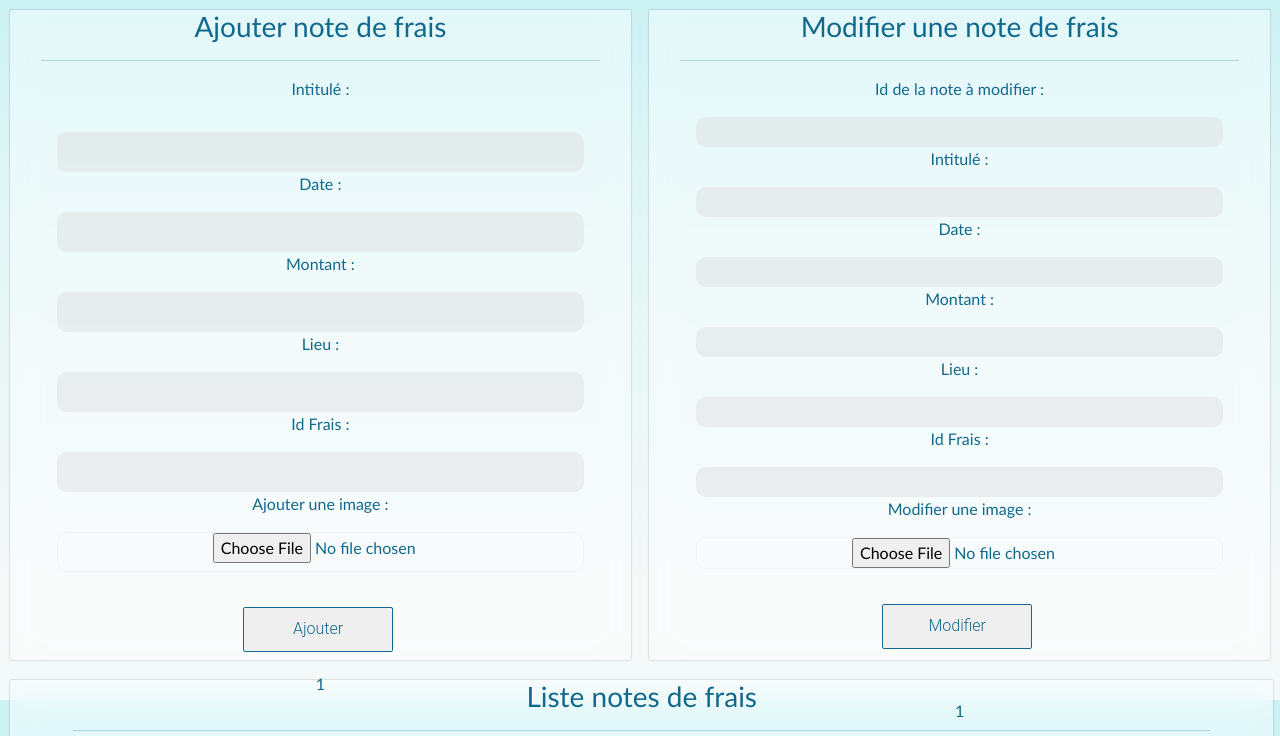
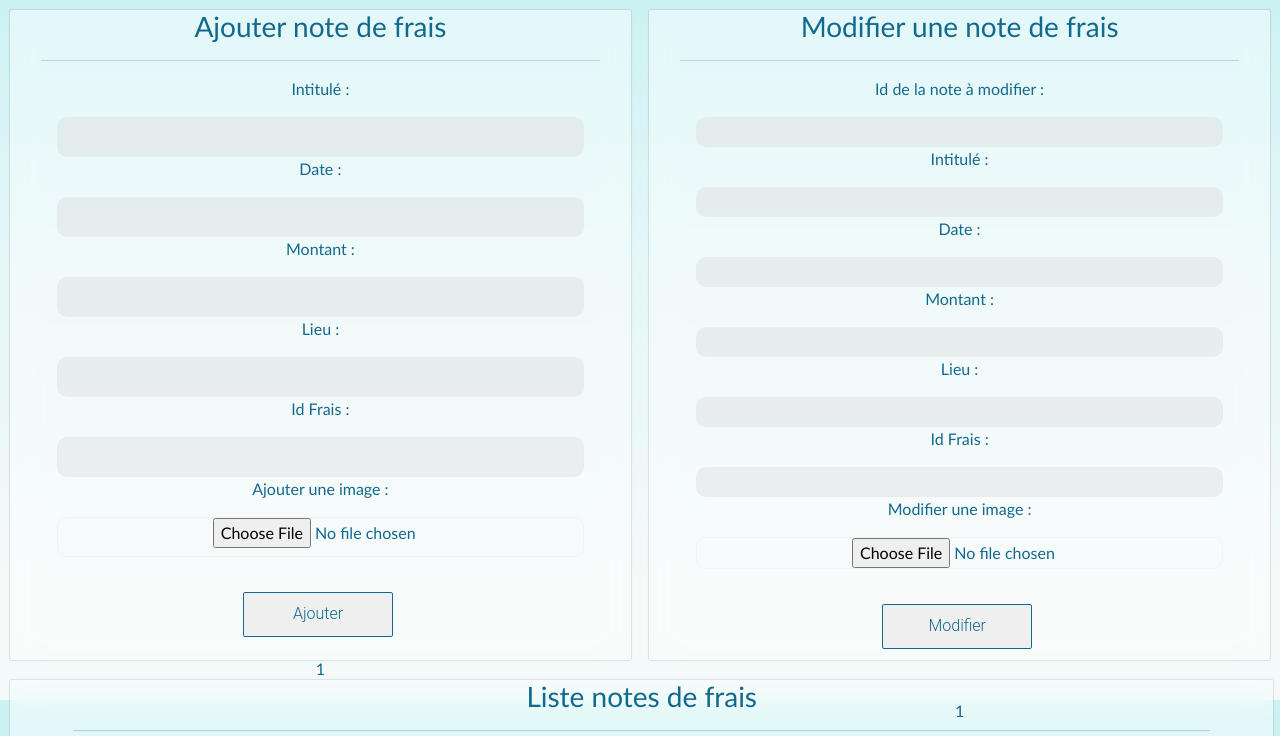
Before and after one commit to ari3645/vitalabNewGen, a PHP site: page /commercial.php in a window 1280 px wide. Shown: the part 100-836 px from the top of the page. Run offline with PHP 8.4, Linux system fonts and the light colour scheme; the visitor is signed in with stand-in values (Sample User, id 1); data that the repository does not hold is empty; some libraries are stand-ins or nearby versions.

Commit message:
Update commercial.php

```diff
--- a/commercial.php
+++ b/commercial.php
@@ -137,7 +137,7 @@ if (!isset($_SESSION['id_utilisateur'])  || $_SESSION['id_utilisateur'] == null)
           <form method="POST" action="add_ndf.php" enctype="multipart/form-data">
               <h3><center>Ajouter note de frais</center></h3>
               <center><hr></center>
-              <p>Intitulé : </p><input type="text" name="intitule" style="margin-top:15px;">
+              <p style="margin-top:12px;">Intitulé : </p><input type="text" name="intitule" >
               <p>Date : </p><input type="text" name="date">
               <p>Montant : </p><input type="number" name="montant">
               <p>Lieu : </p><input type="text" name="lieu">
```
